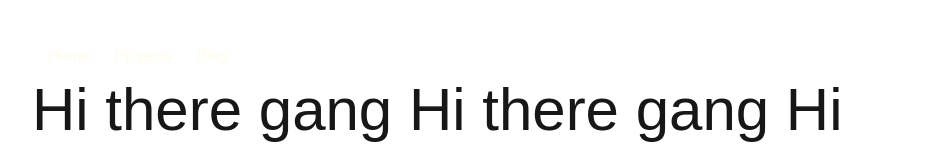
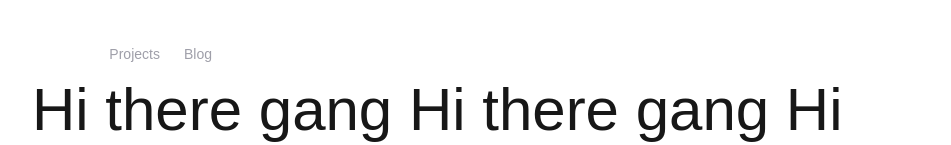
Before and after one commit to Arin-Chandrakar/portfolio-main, a Next.js app: page / in a window 1280 px wide. Shown: the top 145 px of the page, without its empty margins (161-1112 px from the left). Built offline with nearby package versions, Linux system fonts and the light colour scheme; a web font is replaced by a local one.

Commit message:
fixed navbar underline

```diff
--- a/app/page.tsx
+++ b/app/page.tsx
@@ -75,7 +75,6 @@ export default function Home() {
       Hi there gang
       Hi there gang
       Hi there gang
-
       Hi there gang
       Hi there gang
       Hi there gang
@@ -83,7 +82,6 @@ export default function Home() {
       Hi there gang
       Hi there gang
       Hi there gang
-
       Hi there gang
       Hi there gang
       Hi there gang
--- a/components/navbar.tsx
+++ b/components/navbar.tsx
@@ -1,24 +1,42 @@
 "use client"
 import { useState } from "react"
-
+import { usePathname } from "next/navigation";
+import Link from "next/link";
 
 
 export function Navbar(){
-    const [dark,setDark]=useState(false)
+    const [dark,setDark]=useState(false);
+    const [active,setActive]=useState("Home")
+
+    const pathname = usePathname();
+
+    const navItems = [
+        {name:"Home",href:"/"},
+        {name:"Projects",href:"/Projects"},
+        {name:"Blog",href:"/Blog"},
+    ];
 
 
     return(
         <nav className="sticky top-0 z-50 flex w-full mx-auto mt-8 py-3 px-4 justify-between  text-amber-50 backdrop-blur-xs ">
             <div className="flex items-center gap-x-6">
-                <div>
-                <a href="/" className="">Home</a>
-                </div>
-                <div>
-                <a href="/Projects" className="">Projects</a>
-                </div>
-                <div>
-                <a href="/Blog" className="">Blog</a>
-                </div>
+                {navItems.map((item)=>{
+                    const isActive = pathname === item.href;
+
+                    return(
+                    <Link
+                    key={item.name}
+                    href={item.href}
+                    className={`relative pb-1 text-sm transition-colors duration-300 ${isActive ? "text-white" : "text-zinc-400 hover:text-zinc-200"}`}
+                    >
+                        {item.name}
+
+                    <span
+                    className={`absolute bottom-0 left-0 h-0.5 w-full rounded-full bg-white transition-transform duration-300 ${isActive ? "scale-x-100" : "scale-x-0"}`}
+                    />
+                    </Link>
+                    );
+                })}
             </div>
             <div className=" mr-2">
                 <button onClick={()=>{setDark(!dark)}}
```
